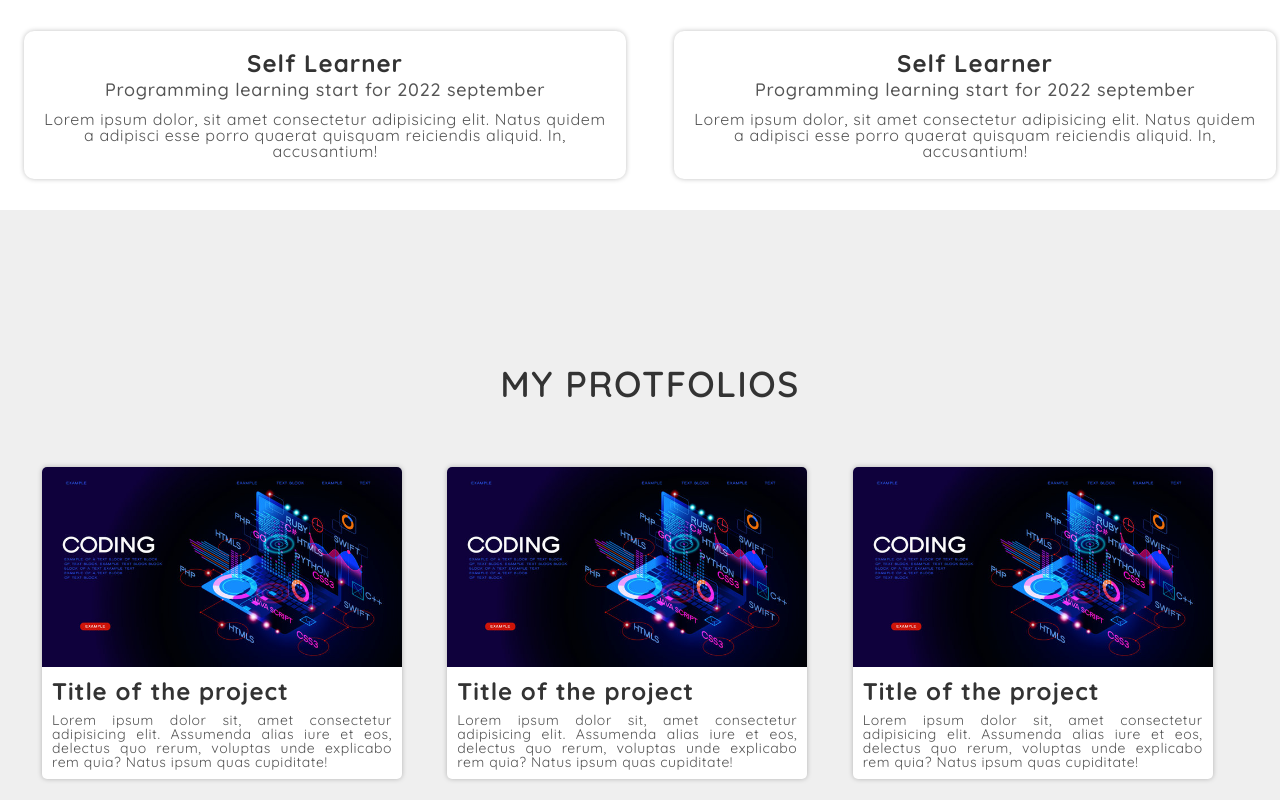
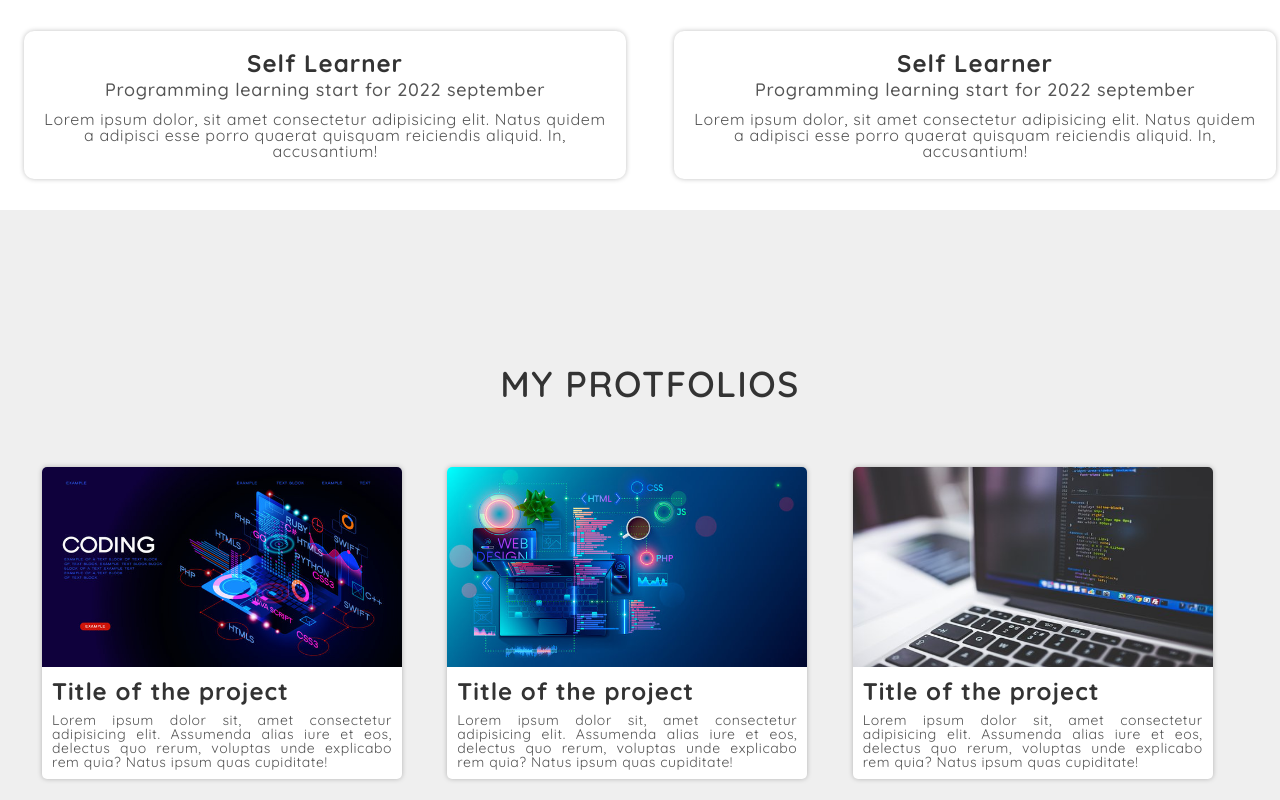
Before and after one commit to momotakhatun/My-Protfolio, a plain HTML site: page index.html in a window 1280 px wide. Shown: the part 1590-2390 px from the top of the page. Drawn offline with Linux system fonts and the light colour scheme; a web font is replaced by a local one.

Commit message:
picture change

```diff
--- a/index.html
+++ b/index.html
@@ -269,7 +269,7 @@
           </div>
           <div class="protfolio-card-container">
             <div class="protfolio-card">
-              <img src="image/coding-image.jpg" alt="" />
+              <img src="image/coding img.jpg" alt="" />
             </div>
             <div class="protfolio-card-title">
               <h3>Title of the project</h3>
@@ -282,7 +282,7 @@
           </div>
           <div class="protfolio-card-container">
             <div class="protfolio-card">
-              <img src="image/coding-image.jpg" alt="" />
+              <img src="image/coding-1853305__340.jpg"" />
             </div>
             <div class="protfolio-card-title">
               <h3>Title of the project</h3>
@@ -295,7 +295,10 @@
           </div>
           <div class="protfolio-card-container">
             <div class="protfolio-card">
-              <img src="image/coding-image.jpg" alt="" />
+              <img
+                src="image/coding-for-students-learn-with-these-7-apps.webp"
+                alt=""
+              />
             </div>
             <div class="protfolio-card-title">
               <h3>Title of the project</h3>
@@ -308,7 +311,7 @@
           </div>
           <div class="protfolio-card-container">
             <div class="protfolio-card">
-              <img src="image/coding-image.jpg" alt="" />
+              <img src="image/developer-coding-in-php.jpg" alt="" />
             </div>
             <div class="protfolio-card-title">
               <h3>Title of the project</h3>
@@ -321,7 +324,10 @@
           </div>
           <div class="protfolio-card-container">
             <div class="protfolio-card">
-              <img src="image/coding-image.jpg" alt="" />
+              <img
+                src="image/programming-code-coding-hacker-background-260nw-1714491562.webp"
+                alt=""
+              />
             </div>
             <div class="protfolio-card-title">
               <h3>Title of the project</h3>
```
